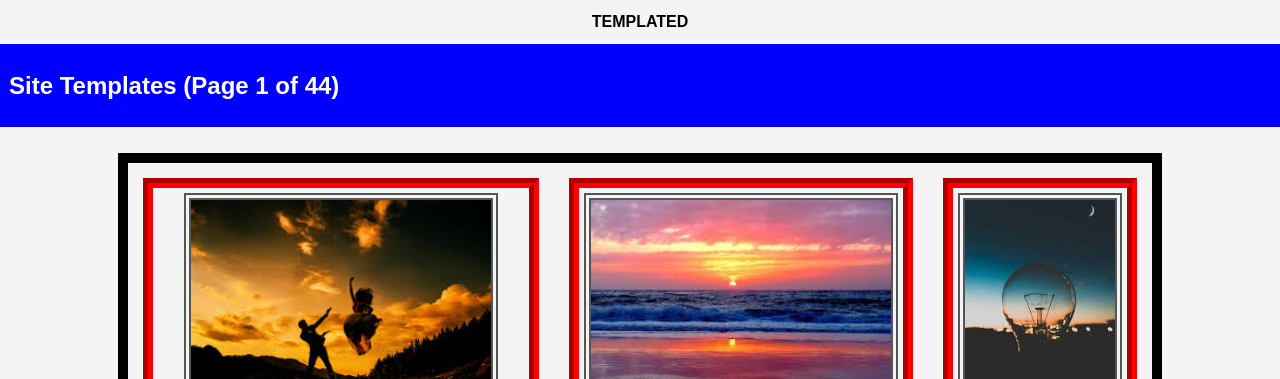
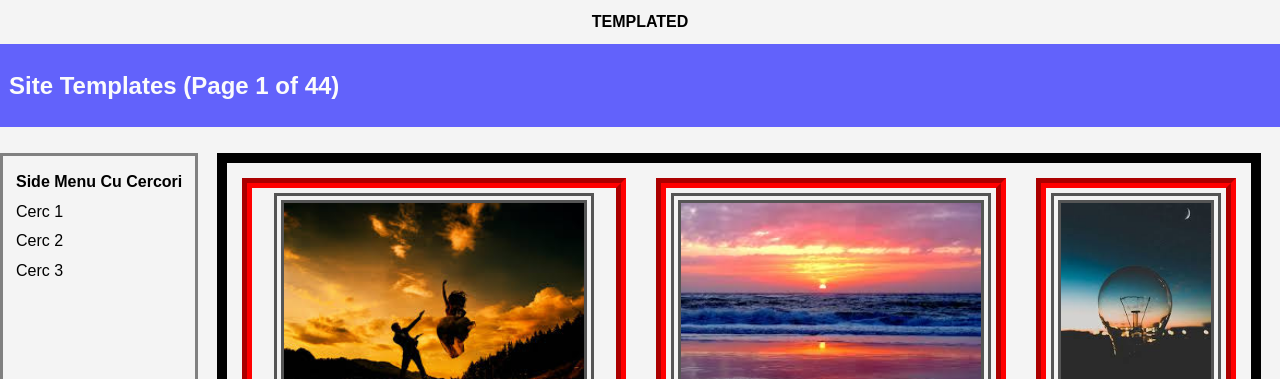
Before and after one commit to BecaAdrian/Front-End-first-Site, a plain HTML site: page index.html in a window 1280 px wide. Shown: the top 379 px of the page. Drawn offline with Linux system fonts and the light colour scheme.

Commit message:
second try

```diff
--- a/css/style.css
+++ b/css/style.css
@@ -1,103 +1,80 @@
-/*
-*{
-	margin:0;
-	padding:0;
-}
-*/
-
-@media(min-width:468px){
+@media(min-width:868px){
 	.container{
 	border:10px solid black;
 	display:flex;
-	align-items: center;
+	align-items:center;
 	flex-flow:row wrap;
 	width:80%;
 	margin:auto;
-	justify-content: center;
+	justify-content:center;
 	font-style:italic;
-	text-decoration: underline;
+	text-decoration:underline;
 	text-decoration-style:dotted;
-	text-shadow: 2px 0.5px firebrick;
-	font-size: 150%;
-	letter-spacing: 2px;
-	font-family: Arial, Helvetica, sans-serif;
+	text-shadow:2px 0.5px firebrick;
+	font-size:150%;
+	letter-spacing:2px;
+	font-family:Arial, Helvetica, sans-serif;
 	}
 }
 
-img {
-  border: 7px double #555;
+img{
+	border:10px double #555;
+}
+
+img:hover{
+	background-color:orange;
+}
+
+img:active{
+	background-color:purple;
 }
 
 body{
 	margin:auto;
-	line-height: 1.6em;
-	font-size: 16px;
-	font-weight: normal;
-	border-color: blue;
-	background-color: #f4f4f4;
-	font-family: Arial, Helvetica, sans-serif;
+	line-height:1.6em;
+	background-color:#f4f4f4;
+	font-family:Arial, Helvetica, sans-serif;
 }
 
 .header{
-	padding: 9px;
-	text-align: center;
+	padding:9px;
+	text-align:center;
 	color:555555;
 }
 
 .title{
+	top:0;
+	position:sticky;
+	opacity:0.6;
 	padding:9px;
 	border:16px;
-	background-color: blue;
+	background-color:blue;
 	color:#fff;
+}
+
+.side-menu{
+	margin-top:26px;
+	padding:10px;
+	padding-bottom:600px;
+	border:3px solid grey;
+	float:left;
 }
 
 .imagini{
 	border:10px groove red;
-	align-self: center;
-	align-items: center;
-	text-align: center;
+	align-self:center;
+	align-items:center;
+	text-align:center;
 	margin:15px;
-	padding: 5px;
+	padding:5px;
+	line-height:16px;
+  	animation:mymove 1.7s 3;
 }
 
-.imagini-1{
-	border:10px groove red;
-	align-self: center;
-	align-items: center;
-	text-align: center;
-	margin:15px;
-	padding: 5px;
+@keyframes mymove {
+  50% {line-height:300px;}
+}
+
+.imagini-first{
 	flex:2;
 }
-
-/*
-.container{
-	display:flex;
-	align-items: center;
-	flex-grow: 1;
-	width:80%;
-	margin:auto;
-	height:300px;
-	flex-flow:row wrap;
-	justify-content: flex-end;
-}
-*/
-
-/*
-.imagini{
-	flex-shrink: 3;
-	align-self: center;
-	align-items: center;
-	font-family: Arial, Helvetica, sans-serif;
-	background-color: black;
-	color:red;
-	text-decoration-style: wavy;
-	text-align: center;
-	float:left;
-	width:20%;
-	border:15px solid #ccc;
-	padding:100px;
-	margin:10px;
-	box-sizing:content-box;
-}
-*/
--- a/index.html
+++ b/index.html
@@ -11,9 +11,29 @@
 	<div class="title">
 			<h2>Site Templates (Page 1 of 44)</h2>
 	</div>
+	<div class="side-menu">
+		<table>
+			<thead>
+				<tr>
+					<th>Side Menu Cu Cercori</th>
+				</tr>
+			</thead>
+			<tbody>
+				<tr>
+					<td>Cerc 1</td>
+				</tr>
+				<tr>
+					<td>Cerc 2</td>
+				</tr>
+				<tr>
+					<td>Cerc 3</td>
+				</tr>
+			</tbody>
+		</table>
+	</div>
 	<br>
 	<div class="container">
-		<div class="imagini-1">
+		<div class="imagini imagini-first">
 			<a href="https://www.google.ro/search?q=imagini&sxsrf=ALeKk00KvSKKOcs621W3QKYidZRQVTliAQ:1595430861952&source=lnms&tbm=isch&sa=X&ved=2ahUKEwjw76iOk-HqAhXQsaQKHe-JAjYQ_AUoAXoECAsQAw&biw=1110&bih=960" target="_blank"><abbr title="Imajine cu Nori si Omini"><img src="..\Front-End-First-Site\images\img1.jpg" widht="200" height="200" alt="imajine cu nori si omini"></abbr></a>
 			<p><strong>Imagine 1</strong></p>
 		</div>
```
